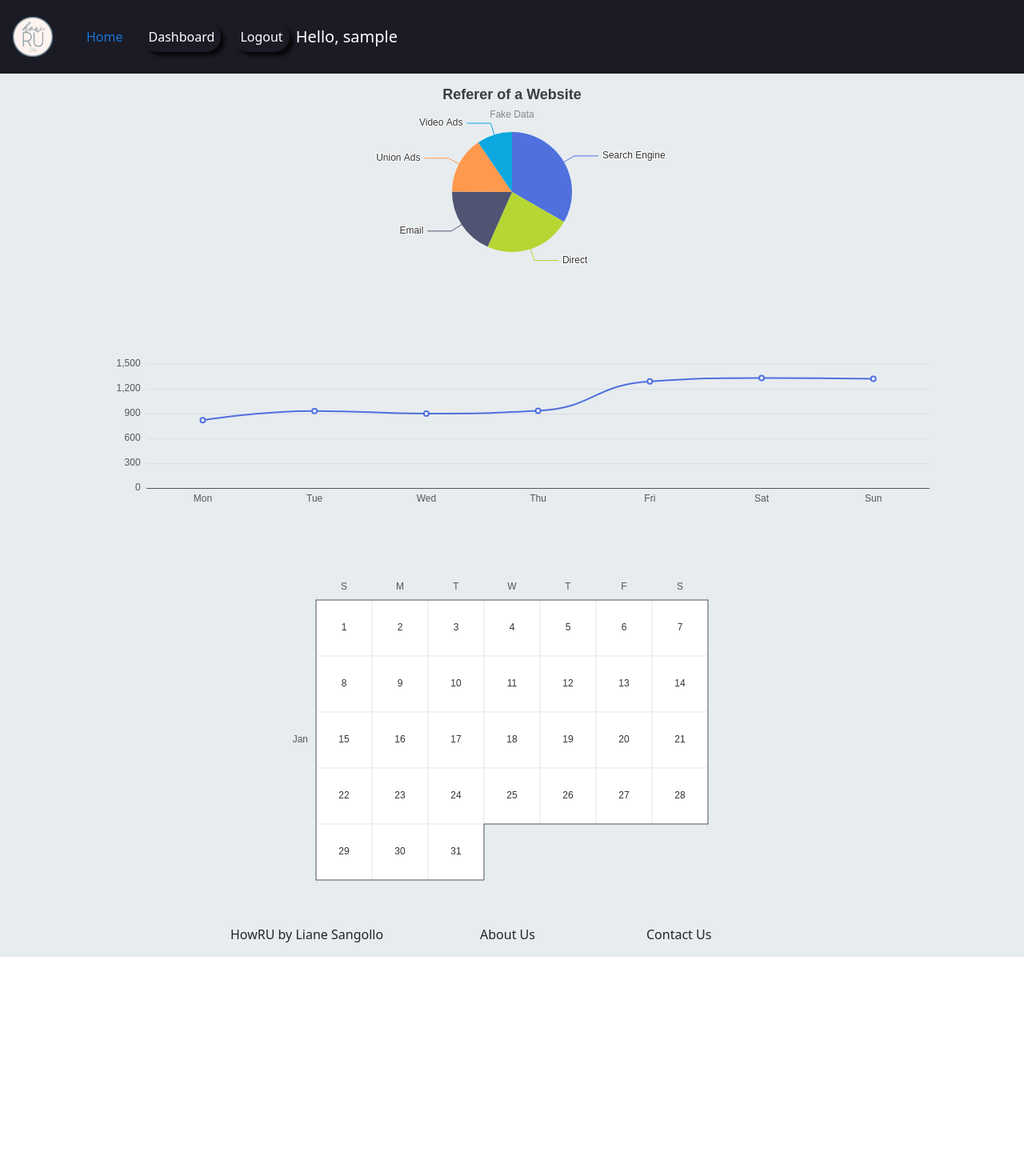
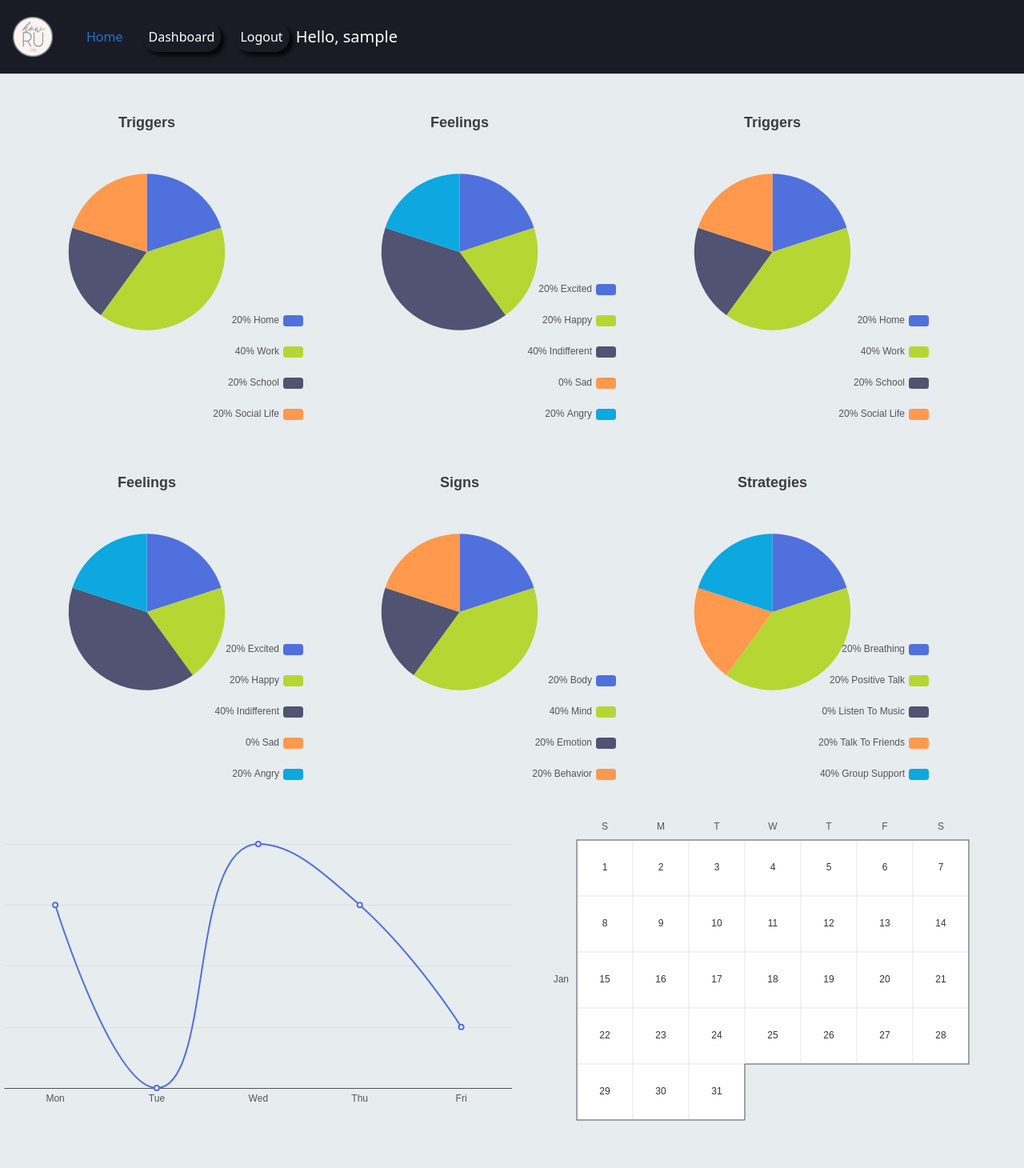
Before and after one commit to Rmart496/StressWebsite, a React (Create React App) app: page /roadmap in a window 1280 px wide. Shown: the top 1460 px of the page at 80% size. Before the commit the page ends 1196 px from the top, so only its background shows below. Built offline with nearby package versions, Linux system fonts and the light colour scheme; sample sign-in values are in the browser's storage.

Commit message:
Matching Figma Charts

```diff
--- a/src/Components/RoadMapPage/RoadMapPage.js
+++ b/src/Components/RoadMapPage/RoadMapPage.js
@@ -6,58 +6,96 @@ import ReactECharts from "echarts-for-react";
 import EChartsReact from 'echarts-for-react';
 
 const AmbientPlayerPage = () => {
-	const pieChart = {
+	function makeChart(title, data) {
+		return {
 			title: {
-			text: 'Referer of a Website',
-			subtext: 'Fake Data',
-			left: 'center'
+				text: title,
+				subtext: '',
+				left: 'center',
+				padding: [40, 0, 0, 0]
 			},
 			tooltip: {
 				trigger: 'item'
 			},
 			legend: {
-			show: false,
+				show: true,
 				orient: 'vertical',
-			left: 'left'
+				left: 'right',
+				padding: [25, 0, 0, 0],
+				itemGap: 25
 			},
 			series: [
 				{
 				name: 'Access From',
 				type: 'pie',
 				radius: '50%',
-			data: [
-				{ value: 1048, name: 'Search Engine' },
-				{ value: 735, name: 'Direct' },
-				{ value: 580, name: 'Email' },
-				{ value: 484, name: 'Union Ads' },
-				{ value: 300, name: 'Video Ads' }
-			],
+				data: data,
 				emphasis: {
 					itemStyle: {
 					shadowBlur: 10,
 					shadowOffsetX: 0,
 					shadowColor: 'rgba(0, 0, 0, 0.5)'
 					}
+				},
+				label: {
+					show: false,
 				}
 				}
-		]
-	};
+			],
+		}
+	}
+
+	const pieChart_Triggers = makeChart("Triggers", [
+		{ value: 20, name: '20% Home' },
+		{ value: 40, name: '40% Work' },
+		{ value: 20, name: '20% School' },
+		{ value: 20, name: '20% Social Life' },
+	]);
+
+	const pieChart_Feelings = makeChart("Feelings", [
+		{ value: 20, name: '20% Excited' },
+		{ value: 20, name: '20% Happy' },
+		{ value: 40, name: '40% Indifferent' },
+		{ value: 0, name: '0% Sad' },
+		{ value: 20, name: '20% Angry' },
+	]);
+
+	const pieChart_Signs = makeChart("Signs", [
+		{ value: 20, name: '20% Body' },
+		{ value: 40, name: '40% Mind' },
+		{ value: 20, name: '20% Emotion' },
+		{ value: 20, name: '20% Behavior' },
+	]);
+
+	const pieChart_Strategies = makeChart("Strategies", [
+		{ value: 20, name: '20% Breathing' },
+		{ value: 40, name: '20% Positive Talk' },
+		{ value: 0, name: '0% Listen To Music' },
+		{ value: 20, name: '20% Talk To Friends' },
+		{ value: 20, name: '40% Group Support' },
+	]);
 
 	const lineGraph = {
 		xAxis: {
 		  type: 'category',
-		  data: ['Mon', 'Tue', 'Wed', 'Thu', 'Fri', 'Sat', 'Sun']
+		  data: ['Mon', 'Tue', 'Wed', 'Thu', 'Fri']
 		},
 		yAxis: {
-		  type: 'value'
+		  type: 'value',
+		  min: 1,
+		  max: 5
 		},
 		series: [
 		  {
-			data: [820, 932, 901, 934, 1290, 1330, 1320],
+			data: [4, 1, 5, 4, 2],
 			type: 'line',
 			smooth: true
 		  }
-		]
+		],
+		grid: {
+			width: 1000,
+			left: "center"
+		}
 	};
 
 	const calendar = {
@@ -118,15 +156,15 @@ const AmbientPlayerPage = () => {
 
 	return (
 		<SkeletonForAllPages>
-
-		<div id="pieChart">
-			<ReactECharts option={pieChart} />
-		</div>
-		<div>
-		<ReactECharts option={lineGraph} />
-		</div>
-		<div>
-		<ReactECharts option={calendar} style={{height: "450px", width: "100%"}}/>
+		<div style={{display: "block"}}>
+			<ReactECharts option={pieChart_Triggers} style={{height: "450px", width: "30%", float: "left"}}/>
+			<ReactECharts option={pieChart_Feelings} style={{height: "450px", width: "30%", float: "left"}}/>
+			<ReactECharts option={pieChart_Triggers} style={{height: "450px", width: "30%", float: "left"}}/>
+			<ReactECharts option={pieChart_Feelings} style={{height: "450px", width: "30%", float: "left"}}/>
+			<ReactECharts option={pieChart_Signs} style={{height: "450px", width: "30%", float: "left"}}/>
+			<ReactECharts option={pieChart_Strategies} style={{height: "450px", width: "30%", float: "left"}}/>
+			<ReactECharts option={lineGraph} style={{height: "450px", width: "50%", float: "left"}}/>
+			<ReactECharts option={calendar} style={{height: "450px", width: "50%", float: "left"}}/>
 		</div>
 
 		</SkeletonForAllPages>
```
Lines whose indentation alone changed are shown as unchanged.
